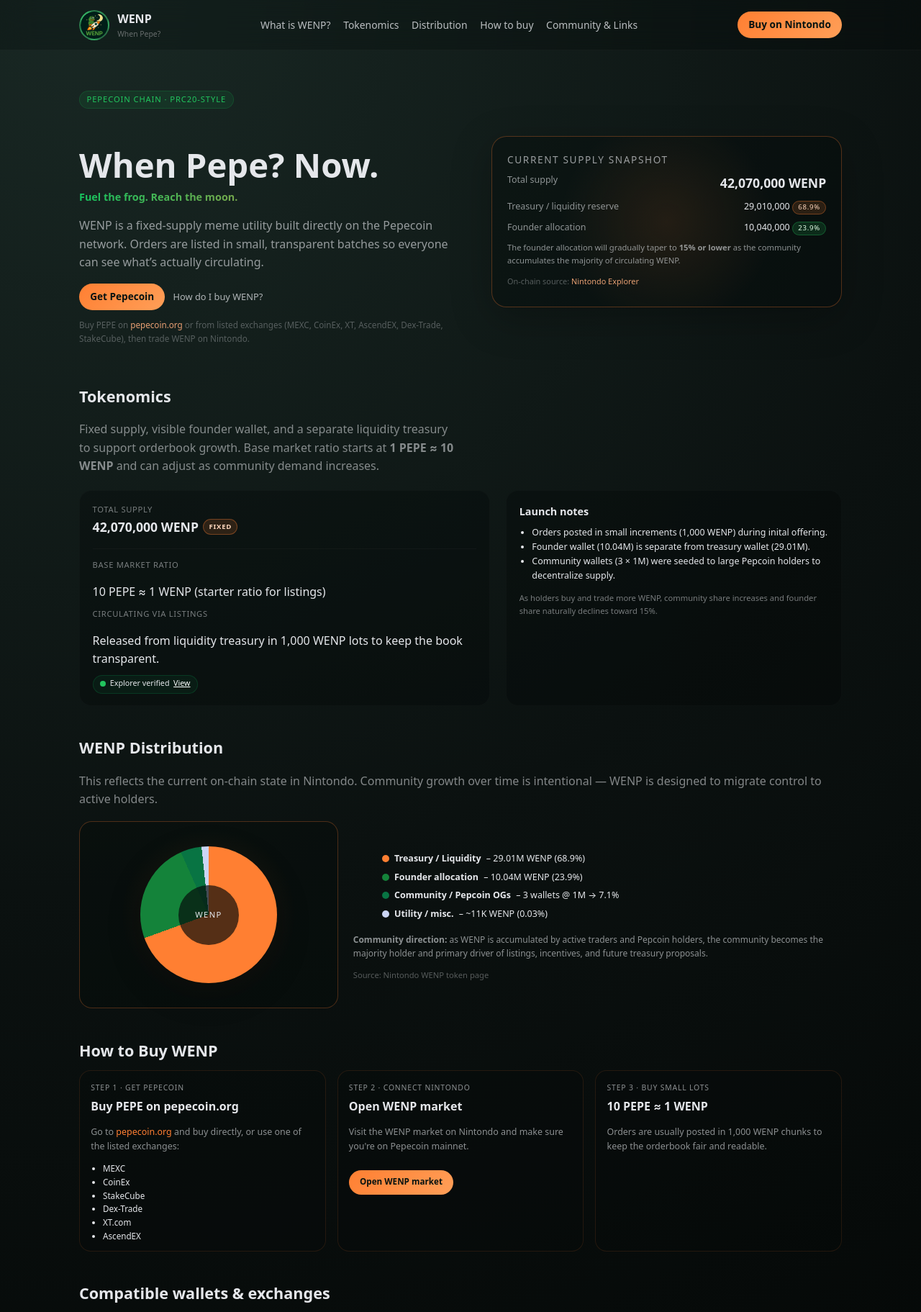
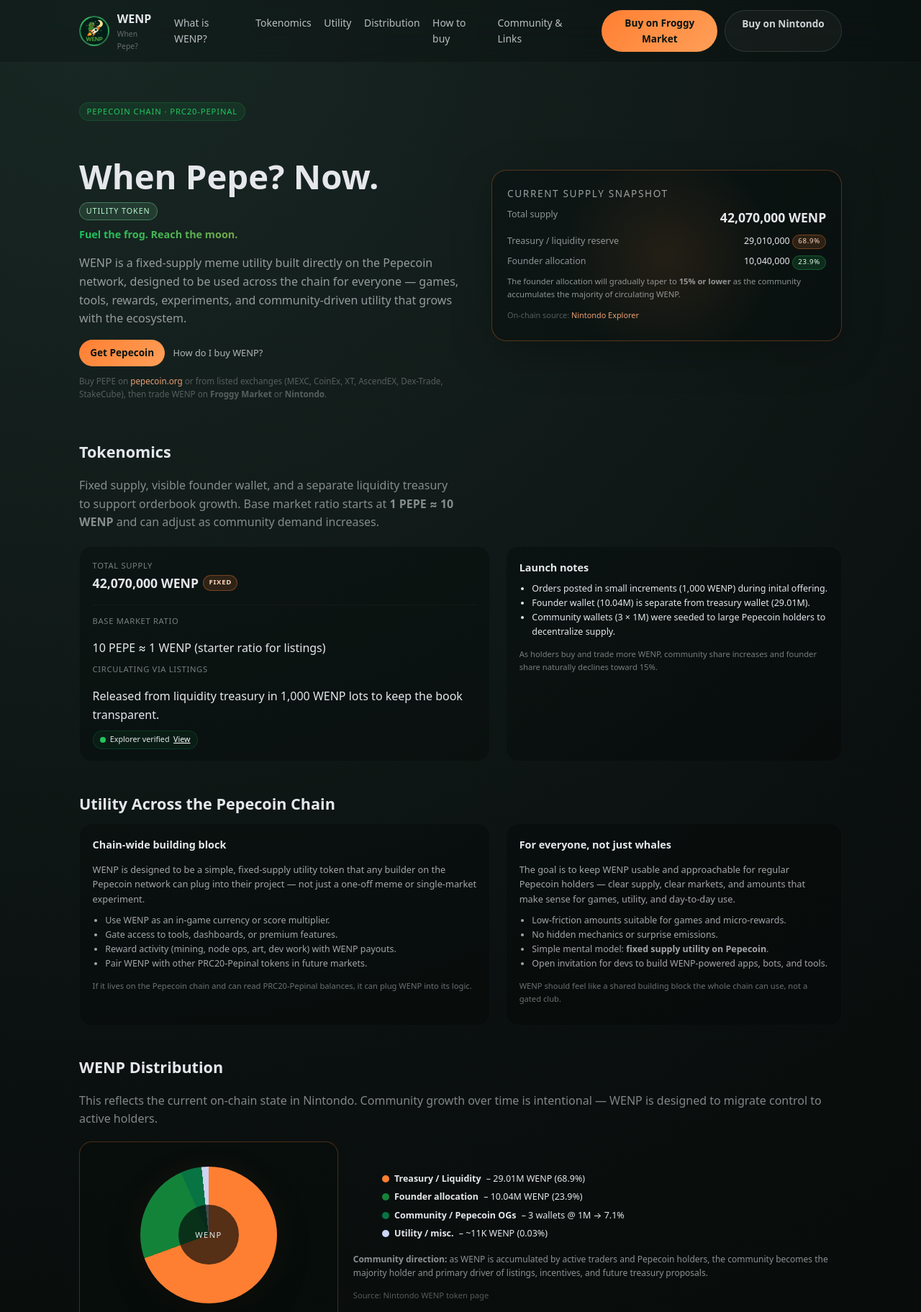
Before and after one commit to josephhale1986/wenp-site, a plain HTML site: page index.html in a window 1280 px wide. Shown: the top 1823 px of the page at 72% size. Drawn offline with Linux system fonts and the light colour scheme.

Commit message:
Update WENP description and add buying options
Updated the description meta tag to reflect that WENP is a meme utility token. Added new buttons for buying on Froggy Market and updated various text for clarity and consistency.

```diff
--- a/index.html
+++ b/index.html
@@ -4,7 +4,7 @@
   <meta charset="UTF-8" />
   <meta name="viewport" content="width=device-width, initial-scale=1.0" />
   <title>WENP – Fuel the frog. Reach the moon.</title>
-  <meta name="description" content="WENP is a Pepecoin-native meme token with a fixed 42,070,000 supply, transparent founder allocation, and a community-first distribution model. Fuel the frog. Reach the moon." />
+  <meta name="description" content="WENP is a Pepecoin-native meme utility token with a fixed 42,070,000 supply, transparent founder allocation, and a community-first distribution model. Fuel the frog. Reach the moon." />
   <link rel="icon" href="wenp-logo.png" />
   <style>
     :root {
@@ -341,28 +341,83 @@
     <nav>
       <a href="#what" class="nav-link">What is WENP?</a>
       <a href="#tokenomics" class="nav-link">Tokenomics</a>
+      <a href="#utility" class="nav-link">Utility</a>
       <a href="#distribution" class="nav-link">Distribution</a>
       <a href="#how" class="nav-link">How to buy</a>
       <a href="#community" class="nav-link">Community &amp; Links</a>
     </nav>
-    <a class="btn-primary" href="https://nintondo.io/pepe/mainnet/market/tokens/WENP" target="_blank" rel="noopener noreferrer">Buy on Nintondo</a>
+    <!-- Split header buttons: Froggy + Nintondo -->
+    <div style="display:flex; gap:.6rem; flex-wrap:wrap;">
+      <a class="btn-primary"
+         href="https://test.froggy.market/prc20/wenp"
+         target="_blank"
+         rel="noopener noreferrer"
+         style="text-align:center; flex:1; min-width:120px;">
+        Buy on Froggy Market
+      </a>
+
+      <a href="https://nintondo.io/pepe/mainnet/market/tokens/WENP"
+         target="_blank"
+         rel="noopener noreferrer"
+         style="
+            flex:1;
+            min-width:120px;
+            text-align:center;
+            padding:.45rem .95rem .5rem;
+            border-radius:999px;
+            border:1px solid rgba(255,255,255,.12);
+            font-size:.85rem;
+            font-weight:600;
+            opacity:.9;
+            background:rgba(255,255,255,0.04);
+            cursor:pointer;
+            transition:transform .08s ease-out;
+         ">
+        Buy on Nintondo
+      </a>
+    </div>
   </div>
 </header>
 
 <section class="hero" id="what">
   <div>
-    <div class="pill">Pepecoin chain · PRC20-style</div>
+    <!-- Updated main pill text -->
+    <div class="pill">Pepecoin chain · PRC20-Pepinal</div>
+
     <h1 class="hero-title">When Pepe? Now.</h1>
+
+    <!-- New UTILITY TOKEN badge -->
+    <div class="pill" style="
+      display:inline-flex;
+      gap:.35rem;
+      align-items:center;
+      background:rgba(134,239,172,.12);
+      border:1px solid rgba(134,239,172,.35);
+      color:#bbf7d0;
+      padding:.18rem .55rem .22rem;
+      border-radius:999px;
+      font-size:.67rem;
+      text-transform:uppercase;
+      letter-spacing:.09em;
+      margin-bottom:.5rem;
+    ">
+      Utility Token
+    </div>
+
     <div class="hero-subtag">Fuel the frog. Reach the moon.</div>
+
+    <!-- Updated hero copy emphasizing chain-wide utility -->
     <p style="color:rgba(229,231,235,.62); max-width: 530px; margin-bottom:1rem;">
-      WENP is a fixed-supply meme utility built directly on the Pepecoin network. Orders are listed in small, transparent batches so everyone can see what’s actually circulating.
+      WENP is a fixed-supply meme utility built directly on the Pepecoin network, designed to be used across the chain for everyone — games, tools, rewards, experiments, and community-driven utility that grows with the ecosystem.
     </p>
+
     <div style="display:flex; gap:.7rem; align-items:center; flex-wrap:wrap;">
       <a class="btn-primary" href="https://pepecoin.org/" target="_blank" rel="noopener noreferrer">Get Pepecoin</a>
       <a href="#how" style="font-size:.8rem; opacity:.75;">How do I buy WENP?</a>
     </div>
     <p style="font-size:.73rem; color:rgba(229,231,235,.32); margin-top:.75rem;">
-      Buy PEPE on <a href="https://pepecoin.org/" target="_blank" rel="noopener noreferrer" style="color:rgba(255,173,124,.9)">pepecoin.org</a> or from listed exchanges (MEXC, CoinEx, XT, AscendEX, Dex-Trade, StakeCube), then trade WENP on Nintondo.
+      Buy PEPE on <a href="https://pepecoin.org/" target="_blank" rel="noopener noreferrer" style="color:rgba(255,173,124,.9)">pepecoin.org</a> or from listed exchanges (MEXC, CoinEx, XT, AscendEX, Dex-Trade, StakeCube),
+      then trade WENP on <strong>Froggy Market</strong> or <strong>Nintondo</strong>.
     </p>
   </div>
 
@@ -419,10 +474,47 @@
       <ul style="padding-left:1.1rem; margin:0 0 .65rem; font-size:.78rem;">
         <li>Orders posted in small increments (1,000 WENP) during inital offering.</li>
         <li>Founder wallet (10.04M) is separate from treasury wallet (29.01M).</li>
-        <li>Community wallets (3 × 1M) were seeded to large Pepcoin holders to decentralize supply.</li>
+        <li>Community wallets (3 × 1M) were seeded to large Pepecoin holders to decentralize supply.</li>
       </ul>
       <p style="font-size:.7rem; color:rgba(229,231,235,.5); margin-top:.75rem;">
         As holders buy and trade more WENP, community share increases and founder share naturally declines toward 15%.
+      </p>
+    </div>
+  </div>
+</section>
+
+<section id="utility">
+  <h2 class="section-title">Utility Across the Pepecoin Chain</h2>
+  <div class="tokenomics-grid">
+    <div class="card">
+      <h3 style="margin:0 0 .55rem; font-size:.9rem;">Chain-wide building block</h3>
+      <p style="font-size:.8rem; color:rgba(229,231,235,.7); margin-bottom:.6rem;">
+        WENP is designed to be a simple, fixed-supply utility token that any builder on the Pepecoin network can plug into their project — not just a one-off meme or single-market experiment.
+      </p>
+      <ul style="padding-left:1.1rem; margin:0; font-size:.78rem; color:rgba(229,231,235,.7);">
+        <li>Use WENP as an in-game currency or score multiplier.</li>
+        <li>Gate access to tools, dashboards, or premium features.</li>
+        <li>Reward activity (mining, node ops, art, dev work) with WENP payouts.</li>
+        <li>Pair WENP with other PRC20-Pepinal tokens in future markets.</li>
+      </ul>
+      <p style="font-size:.7rem; color:rgba(229,231,235,.45); margin-top:.75rem;">
+        If it lives on the Pepecoin chain and can read PRC20-Pepinal balances, it can plug WENP into its logic.
+      </p>
+    </div>
+
+    <div class="card">
+      <h3 style="margin:0 0 .55rem; font-size:.9rem;">For everyone, not just whales</h3>
+      <p style="font-size:.8rem; color:rgba(229,231,235,.7); margin-bottom:.6rem;">
+        The goal is to keep WENP usable and approachable for regular Pepecoin holders — clear supply, clear markets, and amounts that make sense for games, utility, and day-to-day use.
+      </p>
+      <ul style="padding-left:1.1rem; margin:0; font-size:.78rem; color:rgba(229,231,235,.7);">
+        <li>Low-friction amounts suitable for games and micro-rewards.</li>
+        <li>No hidden mechanics or surprise emissions.</li>
+        <li>Simple mental model: <strong>fixed supply utility on Pepecoin</strong>.</li>
+        <li>Open invitation for devs to build WENP-powered apps, bots, and tools.</li>
+      </ul>
+      <p style="font-size:.7rem; color:rgba(229,231,235,.45); margin-top:.75rem;">
+        WENP should feel like a shared building block the whole chain can use, not a gated club.
       </p>
     </div>
   </div>
@@ -441,11 +533,11 @@
       <ul class="dist-list">
         <li><span class="dot" style="background:#ff7f32;"></span> <strong>Treasury / Liquidity</strong> – 29.01M WENP (68.9%)</li>
         <li><span class="dot" style="background:#14833a;"></span> <strong>Founder allocation</strong> – 10.04M WENP (23.9%)</li>
-        <li><span class="dot" style="background:#087443;"></span> <strong>Community / Pepcoin OGs</strong> – 3 wallets @ 1M → 7.1%</li>
+        <li><span class="dot" style="background:#087443;"></span> <strong>Community / Pepecoin OGs</strong> – 3 wallets @ 1M → 7.1%</li>
         <li><span class="dot" style="background:#cbd5f5;"></span> <strong>Utility / misc.</strong> – ~11K WENP (0.03%)</li>
       </ul>
       <p style="font-size:.75rem; color:rgba(229,231,235,.6); margin-top:1rem;">
-        <strong>Community direction:</strong> as WENP is accumulated by active traders and Pepcoin holders, the community becomes the majority holder and primary driver of listings, incentives, and future treasury proposals.
+        <strong>Community direction:</strong> as WENP is accumulated by active traders and Pepecoin holders, the community becomes the majority holder and primary driver of listings, incentives, and future treasury proposals.
       </p>
       <p style="font-size:.7rem; color:rgba(229,231,235,.35); margin-top:.5rem;">
         Source: <a href="https://nintondo.io/pepe/mainnet/explorer/tokens/WENP" target="_blank" rel="noopener noreferrer">Nintondo WENP token page</a>
@@ -472,21 +564,40 @@
         <li><a href="https://ascendex.com/" target="_blank" rel="noopener noreferrer">AscendEX</a></li>
       </ul>
     </div>
+
     <div class="step">
-      <div class="step-tag">Step 2 · connect Nintondo</div>
-      <div class="step-title">Open WENP market</div>
+      <div class="step-tag">Step 2 · open WENP markets</div>
+      <div class="step-title">Trade WENP on Froggy Market or Nintondo</div>
       <p style="font-size:.78rem; color:rgba(229,231,235,.6);">
-        Visit the WENP market on Nintondo and make sure you're on Pepecoin mainnet.
+        You can currently trade WENP on the Froggy Market PRC20 marketplace, as well as the existing Nintondo market on Pepecoin mainnet.
       </p>
       <p style="margin-bottom:.4rem;">
-        <a href="https://nintondo.io/pepe/mainnet/market/tokens/WENP" target="_blank" rel="noopener noreferrer" class="btn-primary" style="display:inline-block; margin-top:.45rem; font-size:.73rem;">Open WENP market</a>
+        <!-- Froggy Market -->
+        <a href="https://test.froggy.market/prc20/wenp"
+           target="_blank"
+           rel="noopener noreferrer"
+           class="btn-primary"
+           style="display:inline-block; margin-top:.45rem; font-size:.73rem;">
+          Open WENP on Froggy Market
+        </a>
+      </p>
+      <p style="margin-bottom:.4rem;">
+        <!-- Nintondo -->
+        <a href="https://nintondo.io/pepe/mainnet/market/tokens/WENP"
+           target="_blank"
+           rel="noopener noreferrer"
+           class="btn-primary"
+           style="display:inline-block; margin-top:.25rem; font-size:.73rem; background:rgba(255,127,50,.16); border-radius:999px;">
+          Open WENP on Nintondo
+        </a>
       </p>
     </div>
+
     <div class="step">
       <div class="step-tag">Step 3 · buy small lots</div>
       <div class="step-title">10 PEPE ≈ 1 WENP</div>
       <p style="font-size:.78rem; color:rgba(229,231,235,.6);">
-        Orders are usually posted in 1,000 WENP chunks to keep the orderbook fair and readable.
+        Orders are usually posted in 1,000 WENP chunks to keep the orderbook fair and readable. Always double-check you’re on the correct Pepecoin markets and URLs before trading.
       </p>
     </div>
   </div>
@@ -519,7 +630,7 @@
         <li><a href="https://ascendex.com/" target="_blank" rel="noopener noreferrer">AscendEX</a></li>
       </ul>
       <p style="font-size:.67rem; color:rgba(229,231,235,.35); margin-top:.5rem;">
-        Fund with PEPE first → then buy WENP on Nintondo.
+        Fund with PEPE first → then buy WENP on <strong>Froggy Market</strong> or <strong>Nintondo</strong>.
       </p>
     </div>
   </div>
@@ -545,6 +656,15 @@
         <div style="font-size:.68rem; color:rgba(229,231,235,.45);">Active community, announcements, memes.</div>
       </div>
     </a>
+    <!-- Froggy Market card -->
+    <a class="community-card" href="https://test.froggy.market/prc20/wenp" target="_blank" rel="noopener noreferrer">
+      <div class="circle" style="background:rgba(134,239,172,.14); border:1px solid rgba(134,239,172,.4);">F</div>
+      <div>
+        <div style="font-weight:600;">Froggy Market – WENP</div>
+        <div style="font-size:.68rem; color:rgba(229,231,235,.45);">PRC20-Pepinal marketplace listing for WENP.</div>
+      </div>
+    </a>
+    <!-- Nintondo card -->
     <a class="community-card" href="https://nintondo.io/pepe/mainnet/market/tokens/WENP" target="_blank" rel="noopener noreferrer">
       <div class="circle" style="background:rgba(255,255,255,.03); border:1px solid rgba(255,255,255,.055);">N</div>
       <div>
@@ -562,6 +682,9 @@
       <div style="font-size:.63rem; color:rgba(229,231,235,.32); margin-top:.35rem;">
         WENP operates transparently on the Pepecoin network — community holders shape its trajectory.
       </div>
+      <div style="font-size:.63rem; color:rgba(229,231,235,.32); margin-top:.3rem;">
+        Built as a shared utility token for the Pepecoin ecosystem.
+      </div>
     </div>
     <div style="display:flex; gap:.65rem; flex-wrap:wrap;">
       <a href="https://pepecoin.org/" target="_blank" rel="noopener noreferrer">Pepecoin.org</a>
```
